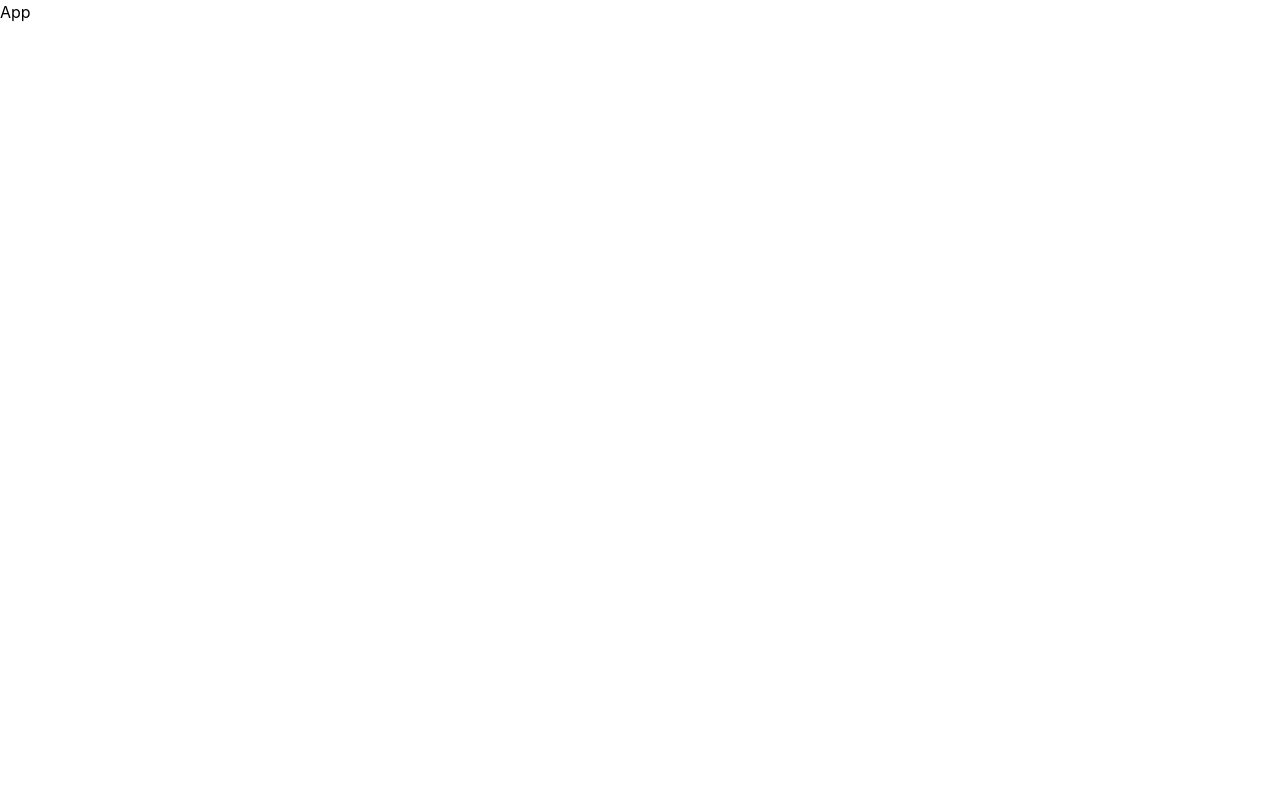
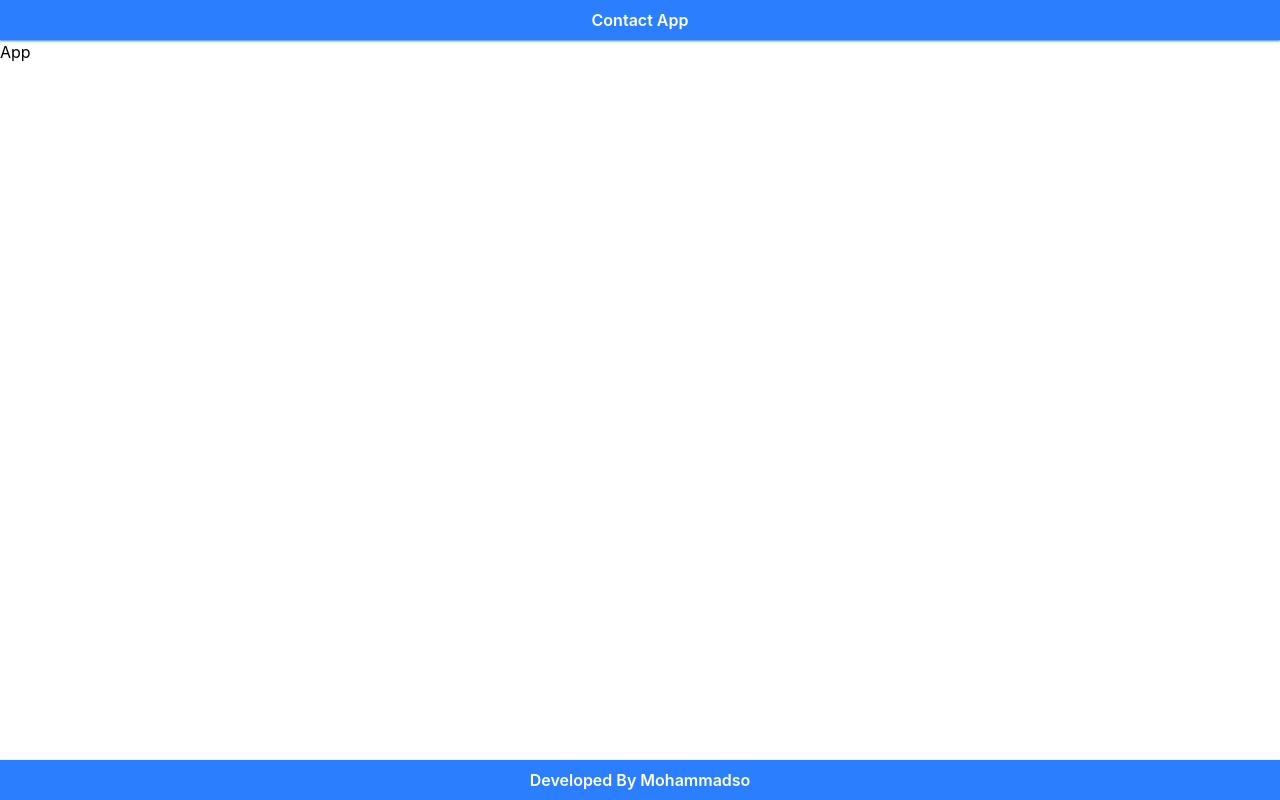
Before and after one commit to mohammadsookhtesaraei/react-projects, a React (Vite) app in the folder part1/2-controlledform/: page / in a window 1280 px wide. Built offline with nearby package versions, Linux system fonts and the light colour scheme.

Commit message:
add header and  footer

```diff
--- a/part1/2-controlledform/src/App.tsx
+++ b/part1/2-controlledform/src/App.tsx
@@ -1,4 +1,4 @@
-import Layout from "@/components/layout/Layout"
+import Layout from "@/components/layout/Layout";
 
 const App = () => {
   return (
--- /dev/null
+++ b/part1/2-controlledform/src/components/layout/Footer.tsx
@@ -0,0 +1,12 @@
+const Footer = () => {
+  return (
+    <footer className="bg-blue-500 shadow-xs shadow-blue-500">
+      <div className="container flex h-10 items-center justify-center rounded-md">
+        <p className="font-semibold text-white capitalize">
+          developed by mohammadso
+        </p>
+      </div>
+    </footer>
+  );
+};
+export default Footer;
--- /dev/null
+++ b/part1/2-controlledform/src/components/layout/Header.tsx
@@ -0,0 +1,10 @@
+const Header = () => {
+  return (
+    <header className="bg-blue-500 shadow-xs shadow-blue-500">
+      <div className="container flex h-10 items-center justify-center rounded-md">
+        <p className="font-semibold text-white capitalize">contact app</p>
+      </div>
+    </header>
+  );
+};
+export default Header;
--- a/part1/2-controlledform/src/components/layout/Layout.tsx
+++ b/part1/2-controlledform/src/components/layout/Layout.tsx
@@ -1,14 +1,22 @@
+
 import type { ReactNode } from "react"
+
+import Header from "@/components/layout/Header";
+import Footer from "@/components/layout/Footer";
+
 
 type LayoutProps={
     children:ReactNode
 };
 
-
 const Layout = ({children}:LayoutProps) => {
   return (
     <>
-    {children}
+    <Header/>
+    <main className="flex-1 container">
+      {children}
+    </main>
+    <Footer/>
     </>
   )
 }
--- /dev/null
+++ b/part1/2-controlledform/src/components/ui/TextField.tsx
@@ -0,0 +1,6 @@
+const TextField = () => {
+  return (
+    <div>TextField</div>
+  )
+}
+export default TextField
--- a/part1/2-controlledform/src/index.css
+++ b/part1/2-controlledform/src/index.css
@@ -1 +1,19 @@
 @import "tailwindcss";
+
+
+
+#root {
+display: flex;
+flex-direction: column;
+min-height: 100vh;
+min-height: 100dvh;
+}
+
+
+@layer utilities {
+
+    .container {
+    margin: auto;
+    }
+
+}
```
Also changed, not shown: part1/2-controlledform/tsconfig.app.json (+7 -6 lines).
